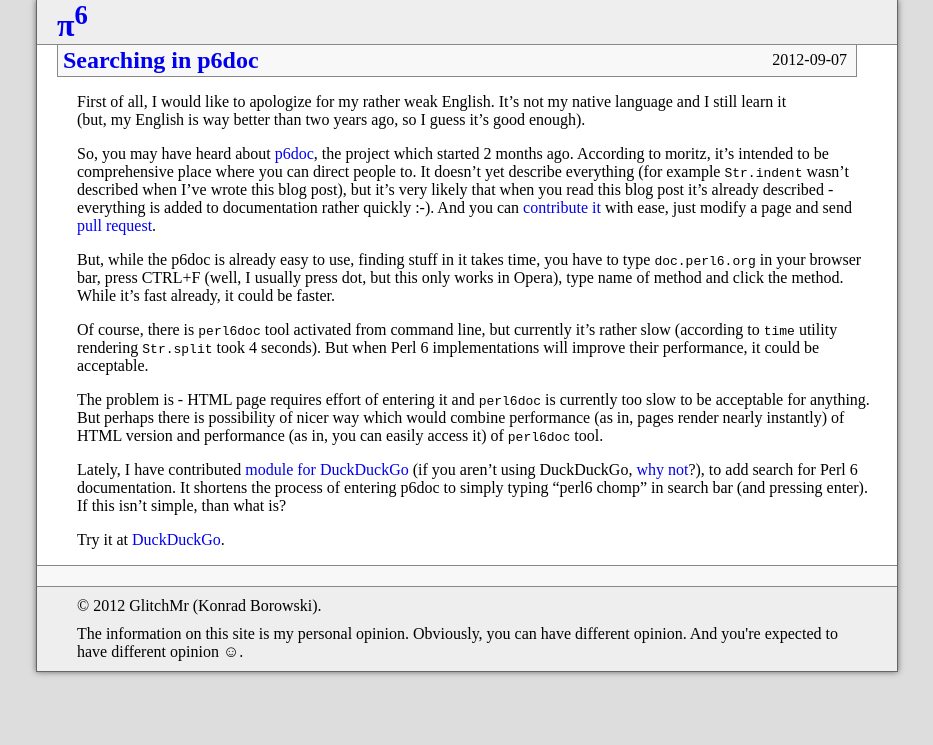
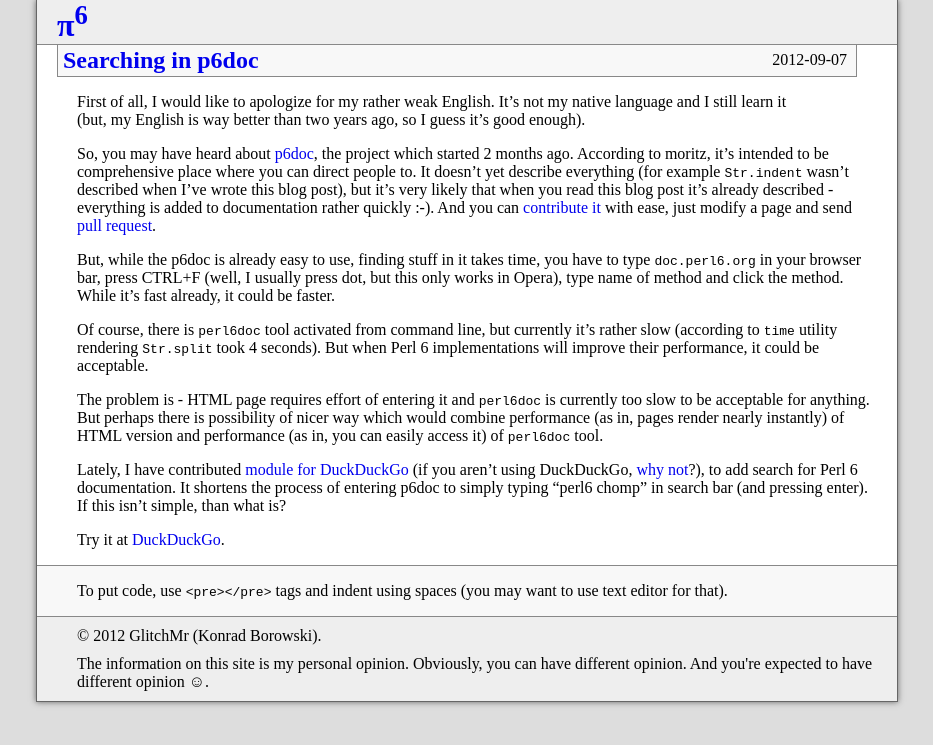
Before and after one commit to KamilaBorowska/old-xfix.github.io, a Jekyll site: the page built from _posts/2012-09-07-searching-in-p6doc.md, in a window 1280 px wide. Shown: the top 745 px of the page, without its empty margins (173-1106 px from the left). Built offline with Jekyll 4.4.1, drawn with Linux system fonts in a browser that asks for light colours; comment, search, counter and statistics services are not loaded.

Commit message:
Add notice about pasting code in Disqus

```diff
--- a/_layouts/post.html
+++ b/_layouts/post.html
@@ -1,6 +1,16 @@
 {% include header.html %}
 {% include post.html   %}
 {{ content }}
-<div id=disqus_thread></div>
-<script src="http://pi6.disqus.com/embed.js" async></script>
+<script>
+// I know that you shouldn't use document.write() because certain
+// people say it breaks standards. But practicality beats purity.
+// And it allows me to put Disqus (which surely breaks standards
+// more than I in browsers with enabled JavaScript).
+document.write(
+    '<div class=disqus><p>To put code, use <code>&lt;pre&gt;&lt;/pre&gt;'
+    + '</code> tags and indent using spaces (you may want to use text '
+    + 'editor for that).<div id=disqus_thread></div>'
+    + '<script src="http://pi6.disqus.com/embed.js" async><\/script>'
+)
+</script>
 {% include footer.html %}
--- a/index.css
+++ b/index.css
@@ -22,18 +22,16 @@ h2    {  background: #F8F8F8;
         bottom: 26px;
         right: 30px }
 a     { text-decoration: none }
-#disqus_thread {
+.disqus {
         background: #F8F8F8;
         margin: 0 -20px 0 -40px;
-        padding: 10px 40px;
-        border-top: 1px solid #888;
-}
+        padding: 0 40px;
+        border-top: 1px solid #888; }
 .footer {
         background: #EEE;
-        margin: 0 -20px 0 -40px;
-        padding: 0 40px 10px;
-        border-top: 1px solid #888;
-      }
+        margin: 0 -40px;
+        padding: 0 20px 10px 40px;
+        border-top: 1px solid #888; }
 .footer p {
         margin: 10px 0 0;
 }
```
